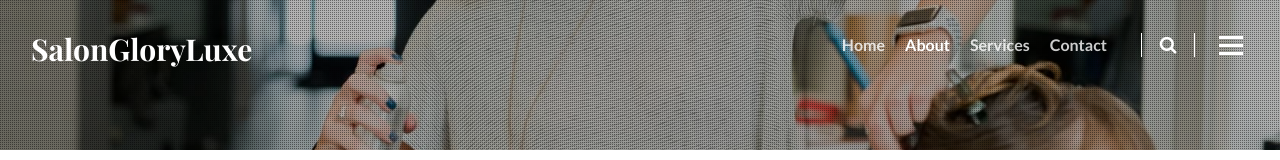
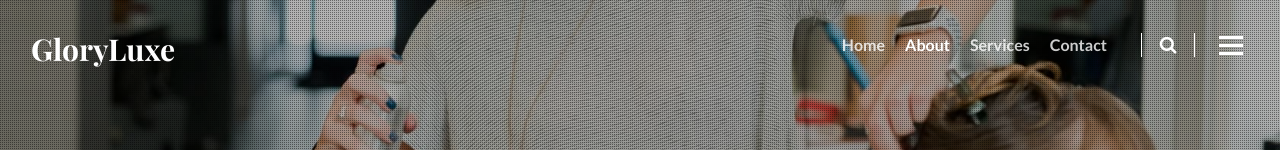
Before and after one commit to Mohithsashank/Chatbot-to-a-Frontend-app, a plain HTML site: page about.html in a window 1280 px wide. Shown: the top 160 px of the page. Drawn offline with nearby package versions, Linux system fonts and the light colour scheme; a web font is replaced by a local one.

Commit message:
about.html

```diff
--- a/about.html
+++ b/about.html
@@ -23,7 +23,7 @@
 		<div class="container-fluid">
 			<nav class="navbar navbar-expand-lg navbar-dark stroke">
 				<h1> <a class="navbar-brand" href="index.html">
-						<span class="sub-logo">Salon</span>Glory<span class="sub-logo">L</span>uxe
+						<span class="sub-logo">G</span>lory<span class="sub-logo">L</span>uxe
 					</a></h1>
 				<!-- if logo is image enable this
         <a class="navbar-brand" href="#index.html">
```
